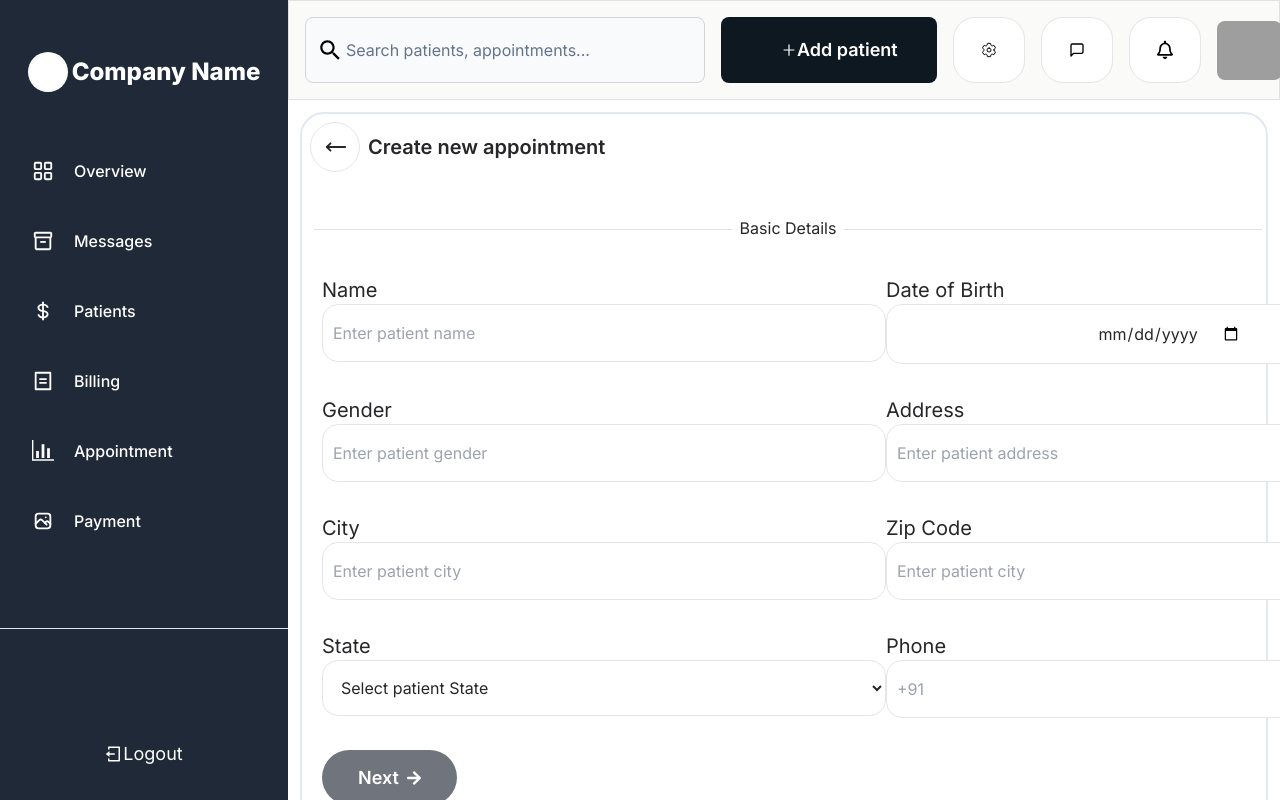
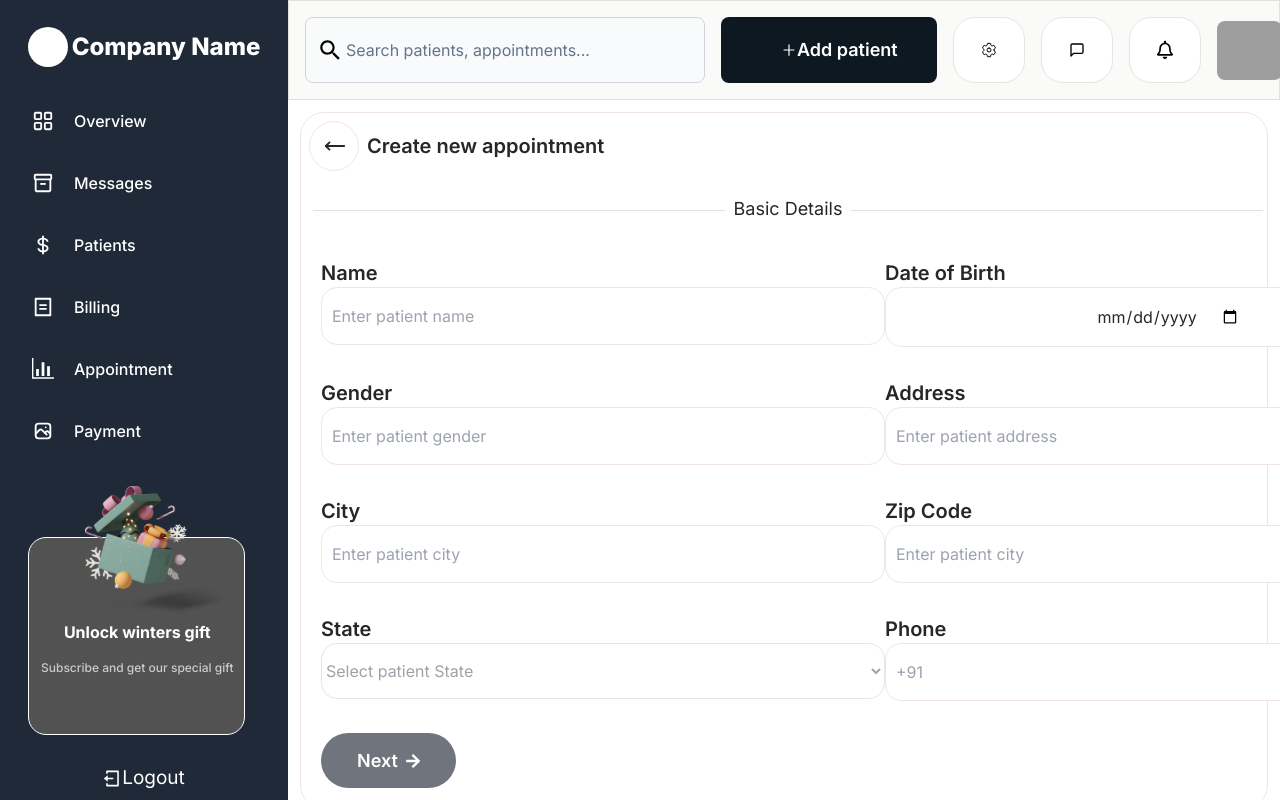
Before and after one commit to Lakszy/palladiumNew, a Next.js app: page /appointment in a window 1280 px wide. Built offline with nearby package versions, Linux system fonts and the light colour scheme; grey boxes are pictures that could not be loaded.

Commit message:
styleFixes01

```diff
--- a/app/globals.css
+++ b/app/globals.css
@@ -171,3 +171,7 @@ h6::after {
   color: white;
   font-weight: bold;
 }
+
+.options::-webkit-scrollbar {
+  display: none;
+}
--- a/app/page.tsx
+++ b/app/page.tsx
@@ -14,7 +14,7 @@ export default function Home() {
     <div className="grid h-screen mainT w-full grid-cols-[max-content_1fr] overflow text-white">
       <TabsDemo />
       <div className="body text-black  overflow-y-scroll ">
-        <div className="sticky z-50 mainT top-0 bg-gray-800 overflow-auto">
+        <div className="sticky z-50 mainT top-0  overflow-auto">
           <NavBar />
         </div>
         <div className="flex mt-2 flex-col mainT overflow-x-auto">
--- a/components/BottomBar.tsx
+++ b/components/BottomBar.tsx
@@ -1,6 +1,7 @@
 import React, { useState } from 'react';
-import { FaArrowLeft, FaArrowRight } from 'react-icons/fa';
+import { FaArrowRight } from 'react-icons/fa';
 import { XCircle, MoveLeft } from 'lucide-react';
+import Link from 'next/link';
 
 interface MenuItem {
   title: string;
@@ -9,7 +10,6 @@ interface MenuItem {
   options?: string[];
   icon?: React.ElementType;
 }
-
 const menuItems: MenuItem[] = [
   { title: 'Name', placeholder: 'Enter patient name', inputType: 'text' },
   { title: 'Date of Birth', placeholder: 'DD/MM/YYYY', inputType: 'date' },
@@ -78,24 +78,27 @@ export const BottomBar = () => {
   };
 
   return (
-    <div className="text-zinc-800 border-2 rounded-3xl p-2">
+    <div className="text-zinc-800 border border-[#F0E4E4] rounded-3xl p-2">
       <div className="flex items-center gap-x-2">
-          <div className="p-3 bg-white rounded-[30px] border border-stone-200 justify-start items-center gap-2 flex">
-            <MoveLeft size={24} className="ps-0.5" />
+        <div className="p-3 bg-white rounded-[30px] border border-[#F0E4E4] justify-start items-center gap-2 flex">
+          <Link href="/">
+            <MoveLeft size={24} className="ps-0.5 cursor-pointer" />
+          </Link>
         </div>
         <div className="text-xl font-semibold">Create new appointment</div>
       </div>
       <div>
-          <h6 className='relative mt-5 md:top-1/2 md:transform md:translate-y-6 md:left-1'>Basic Details</h6>
+        <h6 className="relative text-lg mt- md:top-1/2 md:transform md:translate-y-6 md:left-1">Basic Details</h6>
       </div>
       <div className="grid lg:grid-cols-[1fr_1fr] gap-y-8 p-3 mt-5 md:mt-12">
-
         {menuItems.map((menuItem) => (
           <div key={menuItem.title} className="text-zinc-800 items-center gap-x-1">
-            <div className="text-xl font-">{menuItem.title}</div>
+            <div className="text-xl font-semibold">{menuItem.title}</div>
             {menuItem.inputType === 'select' ? (
+              <div className="relative">
                 <select
-                className="pl-3.5 w-[19.75rem] lg:w-[35.25rem] py-4 white-nowrap bg-white rounded-2xl border border-stone-200 justify-center items-center inline-flex text-zinc-800"
+                  className={`w-[19.75rem] lg:w-[35.25rem] py-4 bg-white rounded-2xl border border-stone-200 justify-around text-zinc-400 ${selectedState ? '' : 'text-black'
+                    }`}
                   value={selectedState}
                   onChange={(e) => {
                     setSelectedState(e.target.value);
@@ -112,10 +115,11 @@ export const BottomBar = () => {
                       </option>
                     ))}
                 </select>
+              </div>
             ) : (
-              <div className="relative text-zinc-800 ">
+              <div className="relative text-zinc-800">
                 <input
-                  className="pl-2.5 w-[19.75rem] lg:w-[35.25rem] py-4 white-nowrap bg-white rounded-2xl text-zinc-800 border border-stone-200 justify-center items-center gap-2.5 inline-flex px-2"
+                  className="pl-2.5 justify-around w-[19.75rem] lg:w-[35.25rem] py-4 white-nowrap bg-white rounded-2xl text-zinc-800 border border-[#F0E4E4] items-center gap-2.5 inline-flex px-2"
                   placeholder={menuItem.placeholder}
                   type={menuItem.inputType}
                   value={inputValues[menuItem.title] || ''}
@@ -131,7 +135,6 @@ export const BottomBar = () => {
             )}
           </div>
         ))}
-
         <div className="flex flex-col">
           <div className="w-[135px] h-[55px] px-[36px] py-[3px] bg-gray-900 bg-opacity-60 rounded-[30px] justify-start items-center gap-2 inline-flex">
             <div className="text-white text-lg font-semibold">Next</div>
--- a/components/TableDemo/Column.tsx
+++ b/components/TableDemo/Column.tsx
@@ -1,5 +1,5 @@
 import { cn } from "../../lib/utils"
-import { TableCell, TableHead } from "../ui/table";
+import { TableCell } from "../ui/table";
 import { FaTruckPickup } from "react-icons/fa";
 export type ColumnProps = {
   value: any;
@@ -11,7 +11,6 @@ export type ColumnProps = {
 };
 export default function Column({
   value,
-  objectProperty,
   type,
   colorPlate,
 }: ColumnProps) {
@@ -31,11 +30,13 @@ export default function Column({
         </TableCell>
       );
       case "SCHEDULE":
-        return (
-          <TableCell>
-            <div className={cn( "")}>{value}</div>
-          </TableCell>
-        );
+  // Assuming `value` is a string in the format "2023-03-26T20:39:39.000000"
+  const formattedDate = value.slice(0, 10); // Extracts characters from index 0 to 9
+  return (
+    <TableCell>
+      <div className={cn("whitespace-nowrap")}>{formattedDate}</div>
+    </TableCell>
+  );
     case "PAYMENT":
       return <TableCell className="flex items-center gap-x-1 bg-gray-100 rounded-3xl font-medium  w-28 h-10 justify-center"><FaTruckPickup className="text-green-400" />{value}</TableCell>;
     default:
--- a/components/generics/TimeSlots.tsx
+++ b/components/generics/TimeSlots.tsx
@@ -16,7 +16,7 @@ const TimeSlot: React.FC<{
 
   return (
     <div
-      className={`rounded-lg border px-4 py-2 cursor-pointer ${
+      className={`rounded-lg border border-[#F0E4E4] px-4 py-2 cursor-pointer ${
         isSelected ? "bg-blue-100 text-[#0053F4]" : ""
       }`}
       onClick={handleClick}
--- a/components/sidebar.tsx
+++ b/components/sidebar.tsx
@@ -7,8 +7,9 @@ import { BiDollar } from "react-icons/bi";
 import { RiBillLine } from "react-icons/ri";
 import { RiLogoutBoxLine } from "react-icons/ri";
 import Link from "next/link";
-import { Separator } from "./ui/separator";
 import { LayoutGrid } from "lucide-react";
+import Image from "next/image";
+import gift from "../app/assets/images/svgviewer-output (2).svg"
 
 interface TabsDemoProps {
   className?: string;
@@ -51,18 +52,16 @@ export const TabsDemo: React.FC<TabsDemoProps> = ({ className, ...props }) => {
           </Link>
         </div>
       </div>
-      <nav className="flex flex-col gap-y-4 px-4">
+      <nav className="flex flex-col gap-y-2 px-4">
         {menuItems.map((menuItem) => (
           <Link legacyBehavior key={menuItem.id} href={menuItem.link}>
             <a
-              className={`cursor-pointer menu flex min-w-[200px] items-center gap-x-3 rounded-lg p-2 ${
-                isMenuSelected(menuItem.id) ? "bg-white text-black" : " text-white"
-              }`}
+              className={`cursor-pointer menu flex min-w-[200px] items-center gap-x-3 rounded-lg p-2 ${isMenuSelected(menuItem.id) ? "bg-white text-black" : " text-white"
+                }`}
               onClick={() => handleMenuClick(menuItem.id)}
             >
-              <div className={`cursor-pointer menu flex items-center gap-x-3 rounded-full p-2 ${
-                isMenuSelected(menuItem.id) ? "bg-white text-black" : " text-white"
-              }`}>
+              <div className={`cursor-pointer menu flex items-center gap-x-3 rounded-full p-2 ${isMenuSelected(menuItem.id) ? "bg-white text-black" : " text-white"
+                }`}>
                 {React.createElement(menuItem.icon, { size: 22 })}
               </div>
               <span className="font-medium">{menuItem.title}</span>
@@ -70,11 +69,24 @@ export const TabsDemo: React.FC<TabsDemoProps> = ({ className, ...props }) => {
           </Link>
         ))}
       </nav>
-      <Separator className="my-4" />
-      <div className="items-center justify-center flex text-lg">
-        <RiLogoutBoxLine />
-        <h1>Logout</h1>
+      <div className="w-[217px] h-[198px] relative mt-16 ml-7 bg-neutral-600 rounded-[18px] border border-white">
+        <div className="p-2.5 left-[46px] top-[-65px] absolute flex-col justify-start items-start gap-2.5 inline-flex">
+          <Image className="w-[142px] h-[136px]" src={gift} alt="gift" />
+        </div>
+        <div className="left-[12px] top-[80px] absolute flex-col justify-start items-center gap-5 inline-flex">
+          <div className="flex-col justify-start items-center gap-2 flex">
+            <div className="text-white text-base font-bold  leading-7">Unlock winters gift</div>
+            <div className="text-white text-opacity-70 text-xs font-medium leading-7">Subscribe and get our special gift</div>
+            <div className="justify-start items-center gap-1 inline-flex">
+            </div>
+            {/* <h1>Logout</h1> */}
+          </div>
+        </div>
       </div>
+        <div className="flex items-center justify-center text-white text-[19px] mt-2">
+          <RiLogoutBoxLine/>
+          <h1>Logout</h1>
+        </div>
     </div>
   );
 };
--- a/components/ui/dropdown-menu.tsx
+++ b/components/ui/dropdown-menu.tsx
@@ -65,7 +65,7 @@ const DropdownMenuContent = React.forwardRef<
       ref={ref}
       sideOffset={sideOffset}
       className={cn(
-        "z-50 min-w-[8rem] overflow-hidden rounded-md border bg-popover p-1 text-popover-foreground shadow-md data-[state=open]:animate-in data-[state=closed]:animate-out data-[state=closed]:fade-out-0 data-[state=open]:fade-in-0 data-[state=closed]:zoom-out-95 data-[state=open]:zoom-in-95 data-[side=bottom]:slide-in-from-top-2 data-[side=left]:slide-in-from-right-2 data-[side=right]:slide-in-from-left-2 data-[side=top]:slide-in-from-bottom-2",
+        "z-50 min-w-[8rem] bg-red-900 overflow-hidden rounded-md border bg-popover p-1 text-popover-foreground shadow-md data-[state=open]:animate-in data-[state=closed]:animate-out data-[state=closed]:fade-out-0 data-[state=open]:fade-in-0 data-[state=closed]:zoom-out-95 data-[state=open]:zoom-in-95 data-[side=bottom]:slide-in-from-top-2 data-[side=left]:slide-in-from-right-2 data-[side=right]:slide-in-from-left-2 data-[side=top]:slide-in-from-bottom-2",
         className
       )}
       {...props}
```
Also changed, not shown: components/appointmentPage.tsx (+29 -15 lines), app/assets/images/svgviewer-output (2).svg (added). Lines whose indentation alone changed are shown as unchanged.
